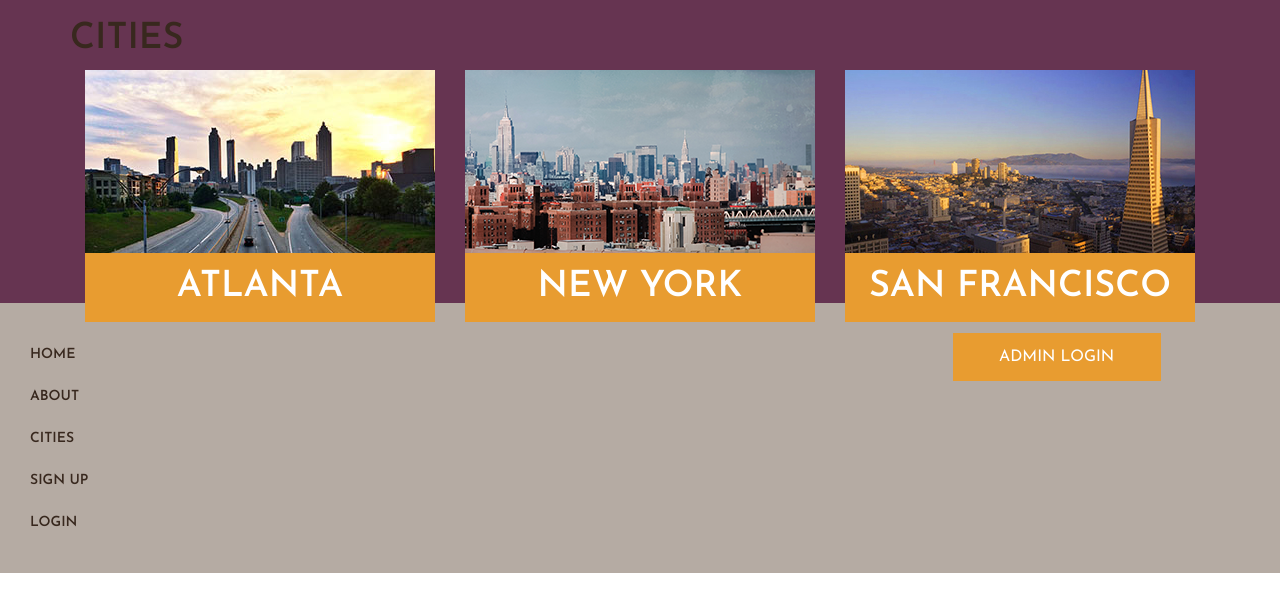
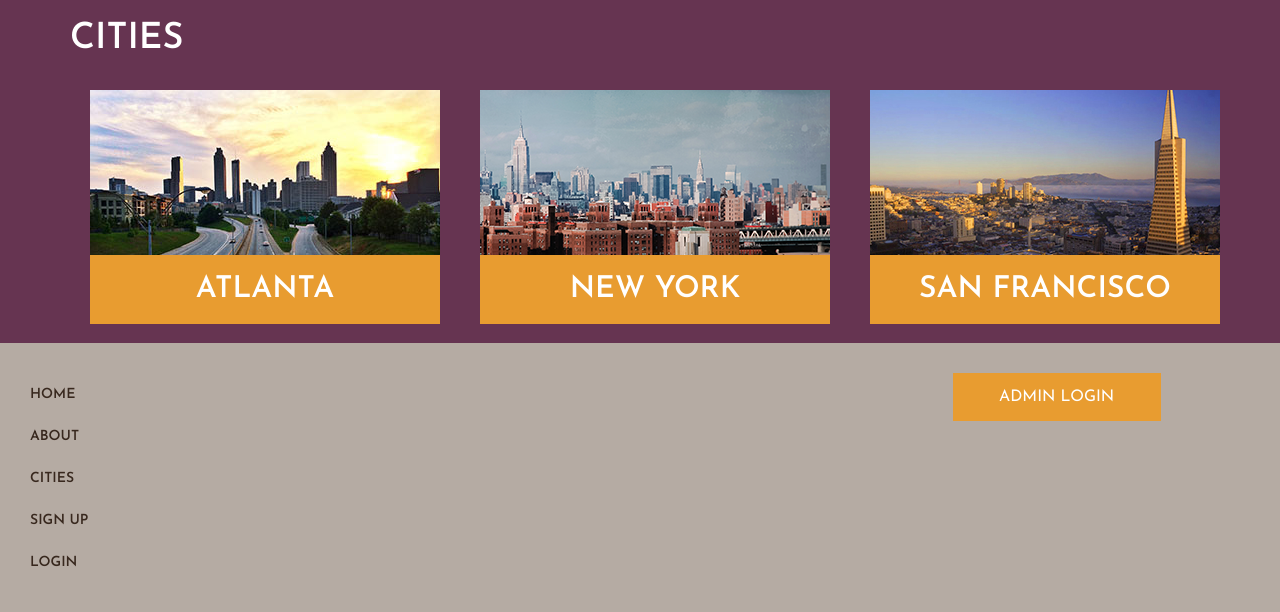
Before and after one commit to klarski/coffeeshopper, a PHP site: page /cities.html in a window 1280 px wide. Shown: the part 123-735 px from the top of the page. Run offline with PHP 8.4, Linux system fonts and the light colour scheme; some libraries are stand-ins or nearby versions.

Commit message:
add template for individual cities

```diff
--- a/about.html
+++ b/about.html
@@ -37,7 +37,7 @@
       </div>
     </nav>
 
-      <div id="about" class="purple col-md-12">
+      <div id="about" class="purple row">
         <img class="col-md-6" src="images/about.jpg" width="100%">
         <div class="white-text container ">
           <h1>ABOUT</h1>
--- a/cities.html
+++ b/cities.html
@@ -39,13 +39,14 @@
 
   <div class="purple">
     <div class="container">
-      <h1>CITIES</h1>
+      <h1 class="white-text">CITIES</h1>
 
+      <div class="row">
       <div class="col-md-4">
         <div class="city">
           <a href="atlanta.html"><img src="images/atl.jpg"></a>
           <div class="city-title">
-            <h1 class="title_content">ATLANTA</h1>
+            <h2 class="title_content">ATLANTA</h2>
           </div>
         </div>
       </div>
@@ -54,7 +55,7 @@
         <div class="city">
           <img src="images/nyc.png">
           <div class="city-title">
-              <h1 class="title_content">NEW YORK</h1>
+              <h2 class="title_content">NEW YORK</h2>
           </div>
         </div>
       </div>
@@ -63,10 +64,12 @@
         <div class="city">
           <img src="images/sf.jpg">
             <div class="city-title">
-              <h1 class="title_content">SAN FRANCISCO</h1>
+              <h2 class="title_content">SAN FRANCISCO</h2>
             </div>
         </div>
       </div>
+    </div>
+
 
     </div>
   </div>
--- a/css/main.css
+++ b/css/main.css
@@ -180,22 +180,64 @@
 }
 
 .city{
+	margin: 20px;
     float:left;
     position:relative;
 }
 .city-title{
     position:absolute;
-    bottombottom:0px; /* position will be on bottom */
-    margin-top: -50px;
-    left:0px;
+    margin-top: -68px;
     width:100%;
-    /* styling bellow */
     background-color:#E89C30;
     font-size:15px;
     color:white;
 }
-h1.title_content{
+
+.city img:hover{
+	background-color: #E89C30;
+	opacity: 0.6;
+}
+
+h2.title_content{
 	text-align: center;
-    padding:15px;
+    padding:18px;
     margin:0px;
 }
+
+
+ #map-canvas {
+ 	margin: 0 auto;
+    width: 100%;
+    height: 400px;
+    background-color: #CCC;
+  }
+
+  .map{
+  	padding-top: 30px;
+  	padding-bottom: 60px;
+  }
+
+  .shop-list{
+  	width: 30%;
+  	background-color: #B5ABA3;
+  	margin: 15px;
+  	padding: 10px;
+  	float: left;
+  }
+
+  .list-view{
+  	padding: 30px 0;
+  }
+
+ .shop-list h2{
+ 	border-bottom: 2px #663451 solid;
+ 	padding: 5px;
+ }
+
+ .shop-list p, .shop-list h2 {
+ 	text-align: center;
+ }
+
+ .shop-list button{
+ 	margin: 0 23%;
+ }
```
Also changed, not shown: atlanta.html (+47 -0 lines).
